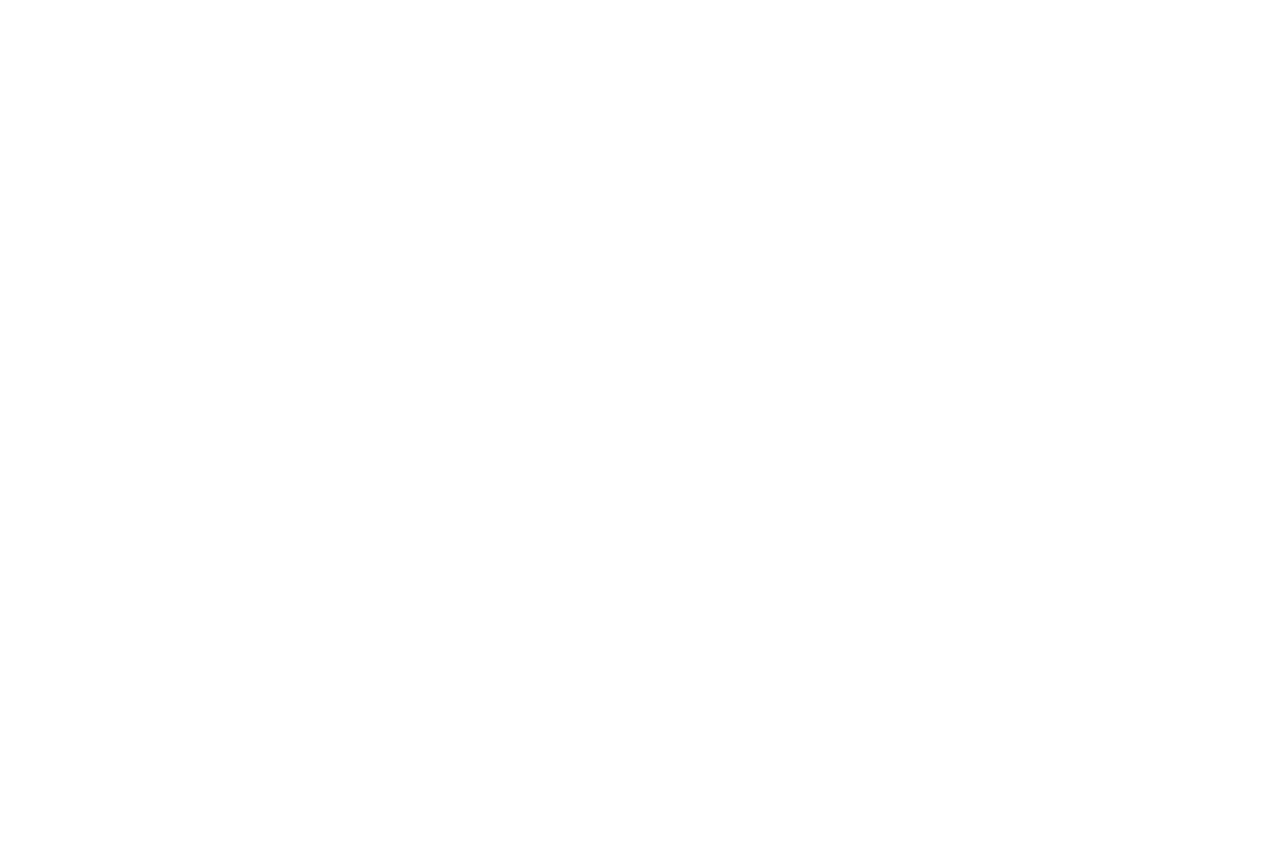
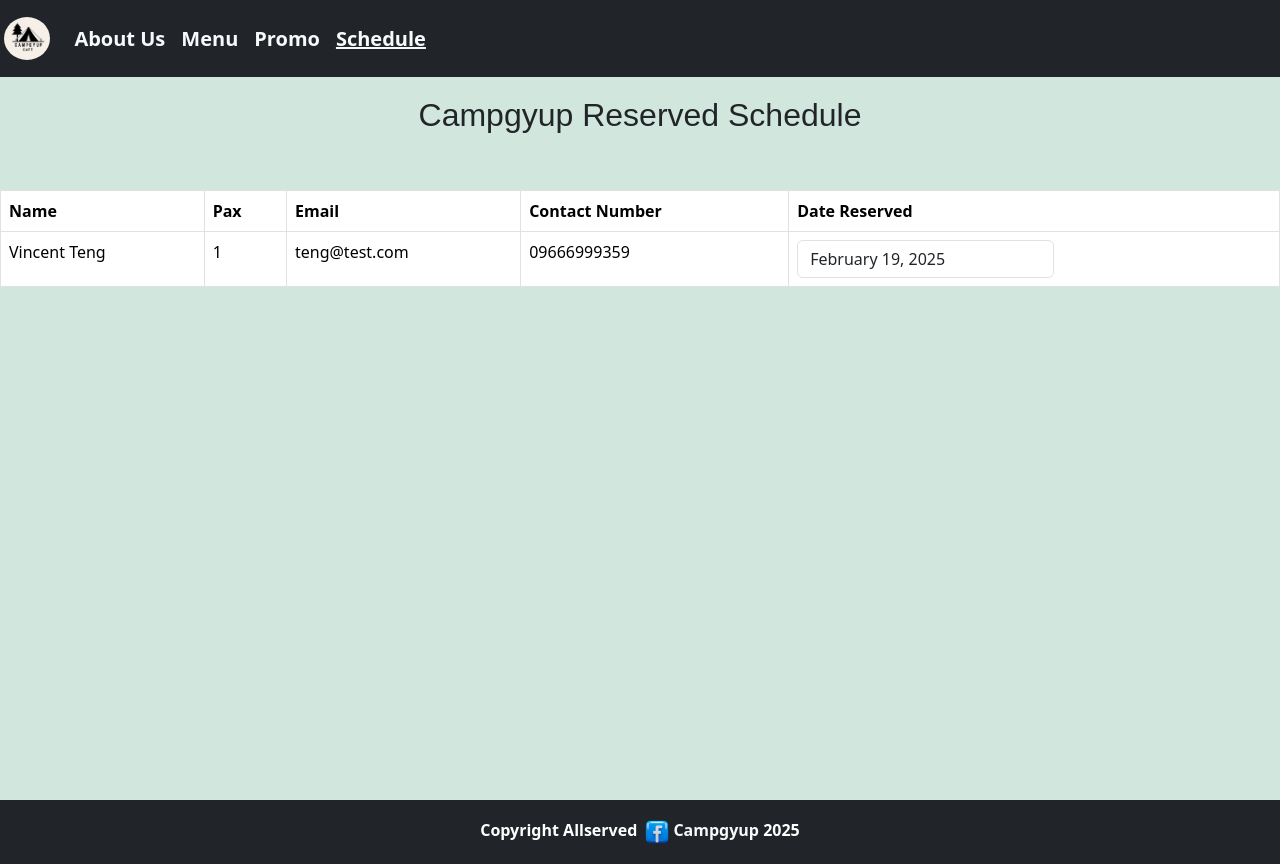
Before and after one commit to dev-teng/capstone, a React (Vite) app: page /schedule in a window 1280 px wide. Before the commit this address had no page. Before the commit the page ends 800 px from the top, so only its background shows below. Built offline with nearby package versions, Linux system fonts and the light colour scheme.

Commit message:
added under line in navbar and promo section and schedule section

```diff
--- a/package.json
+++ b/package.json
@@ -13,6 +13,7 @@
     "aos": "^2.3.4",
     "bootstrap": "^5.3.3",
     "react": "^19.0.0",
+    "react-datepicker": "^8.1.0",
     "react-dom": "^19.0.0",
     "react-router-dom": "^7.2.0"
   },
--- a/src/About.jsx
+++ b/src/About.jsx
@@ -59,7 +59,7 @@ function About() {
           </div>
       </div>
 
-      <div className="text-center p-3 bg-dark text-white fw-bold fs-4 mb-3">Location</div>
+      <div className="text-center p-3 bg-dark text-white fw-bold fs-4 mb-3">L O C A T I O N</div>
       <div className="row g-0 mb-3">
         <div data-aos="fade-up" className="col-md-6">
           <h5 className="m-5 lh-base text-center pt-5 location">Here's the translation of the landmark instruction for non-Waze users:
--- a/src/App.jsx
+++ b/src/App.jsx
@@ -3,6 +3,8 @@ import Home from "./Home";
 import Navbar from "./Navbar";
 import About from "./About"
 import Menu from "./Menu";
+import Schedule from "./Schedule";
+import Promo from "./Promo";
 import 'bootstrap/dist/css/bootstrap.css';
 import 'bootstrap/dist/js/bootstrap.js';
 
@@ -15,6 +17,8 @@ function App() {
         <Route index element={<Home />}/>
         <Route path="about" element={<About />}/>
         <Route path="menu" element={<Menu />}/>
+        <Route path="promo" element={<Promo/>}/>
+        <Route path="schedule" element={<Schedule />}/>
       </Route>
     </Routes>
   </BrowserRouter>
--- a/src/Header.css
+++ b/src/Header.css
@@ -63,7 +63,7 @@
 }
 
 /* */
-.grill-chill, .campgyup, .location, .menus {
+.grill-chill, .campgyup, .location, .menus, .reserved-Sched {
   font-family: sans-serif;
 }
 
@@ -89,3 +89,8 @@
     z-index: -1;
 
 }
+
+.underline {
+  text-decoration: underline !important;
+  color: white !important;
+}
--- a/src/Home.jsx
+++ b/src/Home.jsx
@@ -21,9 +21,12 @@ function Home() {
           <button className="btn btn-success btn-lg mt-3">Reserve Now</button>
           <AosAnimation />
         </div>
-        <div className="bg-dark p-2 mt-5 text-center text-light fw-bold fs-4">Main Dishes</div>
+        <div data-aos="fade-up" className="bg-dark p-2 mt-5 text-center text-light fw-bold fs-4">
+          M  A I N - D I S H E S
+          <AosAnimation />
+        </div>
+
          <div className="row mt-5 mb-5 g-0">
-
           <div data-aos="fade-up" className="col-md-4">
             <div className="card h-100" >
               <img className="img-fluid" src={beefPlain} />
--- a/src/Menu.jsx
+++ b/src/Menu.jsx
@@ -273,7 +273,7 @@ function Menu () {
                     <AosAnimation />
               </div>
 
-        <div className="row">
+        <div className="row g-0">
                 <div data-aos="fade-up" className="col-6 col-md-3">
                     <div className="card h-100" >
                           <img className="img-fluid" src={cucumberLemonade} />
--- a/src/Navbar.jsx
+++ b/src/Navbar.jsx
@@ -1,15 +1,22 @@
-import { Outlet, Link } from "react-router-dom";
+import { Outlet, Link, useLocation } from "react-router-dom";
 import Logo from "./images/logo.jpg"
 import fbicon from "./images/fbicon.webp";
 import "./Header.css";
 import { useNavigate } from "react-router-dom";
 function Navbar () {
   let navigate = useNavigate()
+  let location = useLocation();
 
   const handleNavigation = (route) => {
     navigate(route)
     window.scrollTo(0, 0);
   }
+
+  const isActive = (path) => {
+    return location.pathname === path ? "underline" : "";
+  };
+
+
   return(
     <>
      <nav className="navbar navbar-expand-lg bg-dark fixed-top">
@@ -23,12 +30,19 @@ function Navbar () {
         <div className="collapse navbar-collapse" id="navbarSupportedContent">
           <ul className="navbar-nav me-auto mb-2 mb-lg-0">
             <li className="nav-item">
-              <Link to="/about" onClick={handleNavigation} className="nav-link active fw-bold text-light fs-5" aria-current="page">About Us </Link>
+              <Link to="/about" onClick={handleNavigation} className={`nav-link active fw-bold text-light fs-5 ${isActive("/about")}`} aria-current="page">About Us </Link>
             </li>
             <li className="nav-item">
-              <Link to="/menu" onClick={handleNavigation} className="nav-link active fw-bold text-light fs-5" aria-current="page">Menu </Link>
+              <Link to="/menu" onClick={handleNavigation} className={`nav-link active fw-bold text-light fs-5 ${isActive("/menu")}`} aria-current="page">Menu </Link>
             </li>
 
+            <li className="nav-item">
+              <Link to="/promo" onClick={handleNavigation} className={`nav-link active fw-bold text-light fs-5 ${isActive("/promo")}`} aria-current="page">Promo</Link>
+            </li>
+
+            <li className="nav-item">
+              <Link to="/schedule" onClick={handleNavigation} className={`nav-link active fw-bold text-light fs-5 ${isActive("/schedule")}`} aria-current="page">Schedule </Link>
+            </li>
 
           </ul>
         </div>
--- /dev/null
+++ b/src/Promo.jsx
@@ -0,0 +1,15 @@
+import promo from "./images/promo.png";
+function Promo () {
+  return (
+     <div className="bg-success-subtle d-flex flex-column min-vh-100">
+          <div className="row g-0">
+            <div className="col-md-6">
+              <img className="img-fluid" src={promo} alt="" />
+            </div>
+          </div>
+
+        </div>
+  )
+}
+
+export default Promo
--- /dev/null
+++ b/src/Schedule.jsx
@@ -0,0 +1,51 @@
+import {useState} from "react";
+import DatePicker from "react-datepicker";
+import "react-datepicker/dist/react-datepicker.css";
+import "./Header.css";
+function Schedule () {
+  const [selectDate, setSelectDate] = useState(new Date());
+
+  const handleDate = (date) => {
+    setSelectDate(date)
+  }
+  return (
+    <div className="bg-success-subtle d-flex flex-column min-vh-100">
+      <div className="row g-0 mt-5">
+        <div className="col-md-12">
+          <h2 className="mt-5 text-center reserved-Sched">Campgyup Reserved Schedule</h2>
+        </div>
+      </div>
+
+        <table className="table table-bordered mt-5">
+              <thead>
+                  <tr>
+                    <th>Name</th>
+                    <th>Pax</th>
+                    <th>Email</th>
+                    <th>Contact Number</th>
+                    <th>Date Reserved</th>
+
+                  </tr>
+              </thead>
+              <tbody>
+                  <tr>
+                    <td>Vincent Teng</td>
+                    <td>1</td>
+                    <td>teng@test.com</td>
+                    <td>09666999359</td>
+                    <td><DatePicker
+                          selected={selectDate}
+                          onChange={handleDate}
+                          className="form-control"
+                          dateFormat="MMMM d, yyyy"
+                          id="datePicker"
+                        />
+                    </td>
+                  </tr>
+              </tbody>
+        </table>
+    </div>
+  )
+}
+
+export default Schedule
```
Also changed, not shown: src/images/promo.png (added), 1 other file (tests, documents, lock files or other folders).
